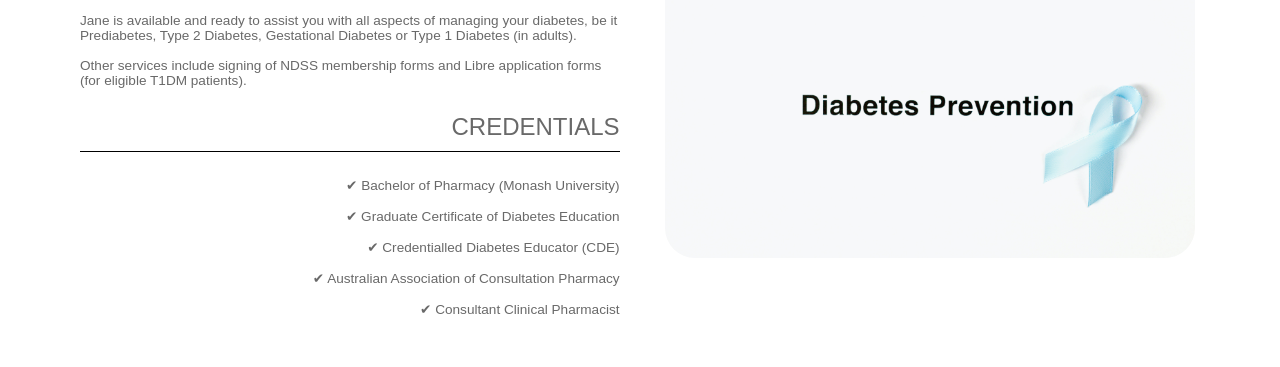
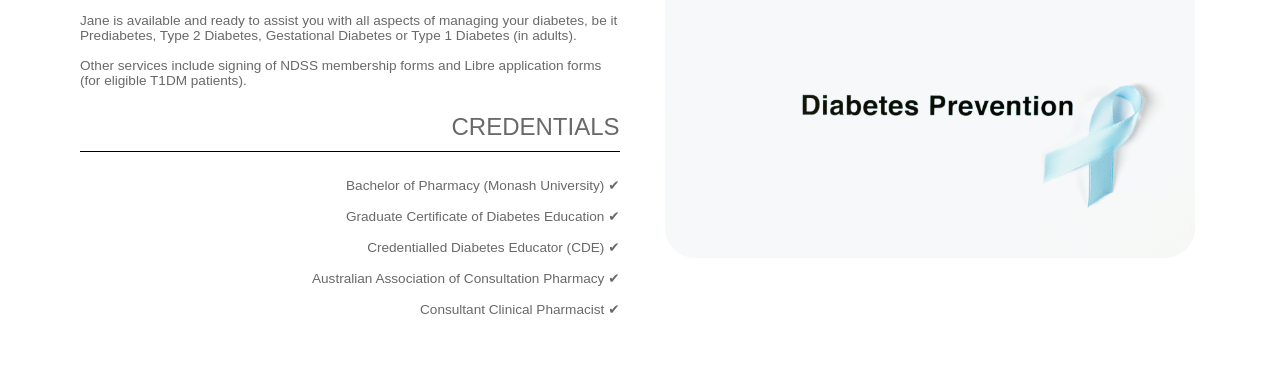
Before and after one commit to jackedwardbeard/01-Jane_Spence, a React (Create React App) app in the folder jane_spence/: page / in a window 1280 px wide. Shown: the part 1041-1408 px from the top of the page. Built offline with nearby package versions, Linux system fonts and the light colour scheme.

Commit message:
Trying to get thinner fonts working

```diff
--- a/jane_spence/src/components/Information/index.js
+++ b/jane_spence/src/components/Information/index.js
@@ -84,19 +84,19 @@ const Information = ({titleUnderline, leftAlign, maxWidth, darkBackground, darkT
                             {subtext}
                             </Subtitle>
                             <SubBody data-aos='fade-up' darkText={darkText} showBody={showBody}>
-                                ✔ {subbody}
+                                {subbody} ✔
                             </SubBody>
                             <SubBody data-aos='fade-up' darkText={darkText} showBody={showBody}>
-                                ✔ {subbody2}
+                                {subbody2} ✔
                             </SubBody>
                             <SubBody data-aos='fade-up' darkText={darkText} showBody={showBody}>
-                                ✔ {subbody3}
+                                {subbody3} ✔
                             </SubBody>
                             <SubBody data-aos='fade-up' darkText={darkText} showBody={showBody}>
-                                ✔ {subbody4}
+                                {subbody4} ✔
                             </SubBody>
                             <SubBody data-aos='fade-up' darkText={darkText} showBody={showBody}>
-                                ✔ {subbody5}
+                                {subbody5} ✔
                             </SubBody>
                             <DescriptionWrapper showDescription={showDescription}>
                                 <Description data-aos='fade-left'>
--- a/jane_spence/src/components/Landing/LandingComponents.js
+++ b/jane_spence/src/components/Landing/LandingComponents.js
@@ -43,13 +43,13 @@ export const LandingText = styled.div`
     justify-content: center;
     align-items: center;
     z-index: 999;
-    width: 90%;
+    width: 95%;
 `
 
 export const LandingTitle = styled.div`
     font-size: max(6.2vmin, 1.65rem);
     font-family: 'Montserrat';
-    font-weight: 200;
+    font-weight: 100;
 
     @media screen and (max-width: 1350px) {
         font-size: max(5vmin, 1.35rem);
@@ -75,7 +75,7 @@ export const LandingTitle = styled.div`
 export const LandingSubText = styled.div`
     font-size: max(0.8rem, 2.2vmin);
     font-family: 'Montserrat';
-    font-weight: 200;
+    font-weight: 100;
     margin-top: max(10px, 1vmin);
     width: 80%;
 
@@ -87,6 +87,7 @@ export const LandingSubText = styled.div`
 
     @media screen and (max-width: 768px) {
         font-weight: 300;
+        width: 100%;
     }
 `
 
--- a/jane_spence/src/components/Navbar/NavbarComponents.js
+++ b/jane_spence/src/components/Navbar/NavbarComponents.js
@@ -58,7 +58,7 @@ export const NavLogo = styled(LinkScroll)`
     cursor: pointer;
     font-family: 'Montserrat', sans-serif;
     text-decoration: none;
-    font-weight: 800;
+    font-weight: 600;
     position: relative;
     font-size: max(1.3rem, 3vmin);
     overflow: hidden;
```
